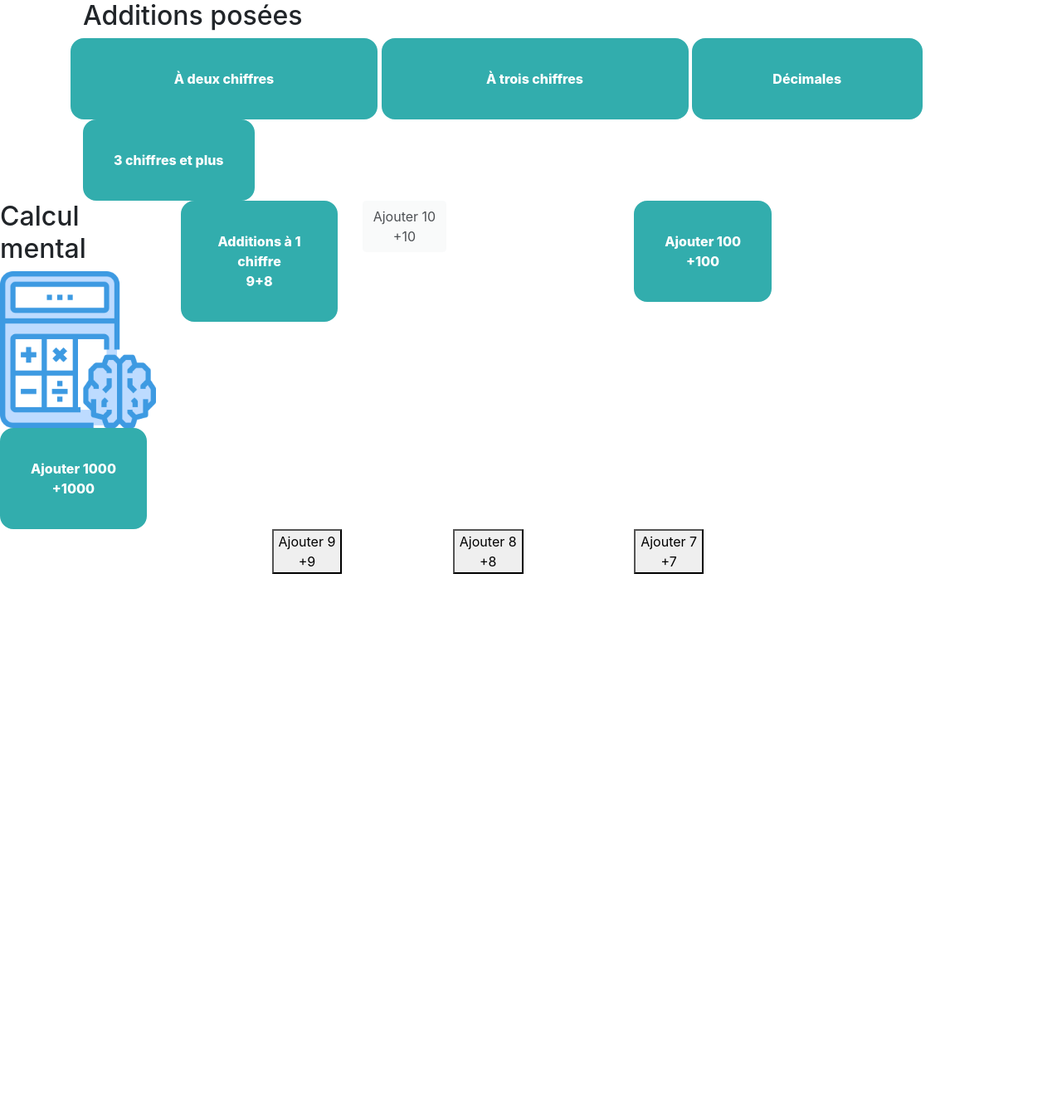
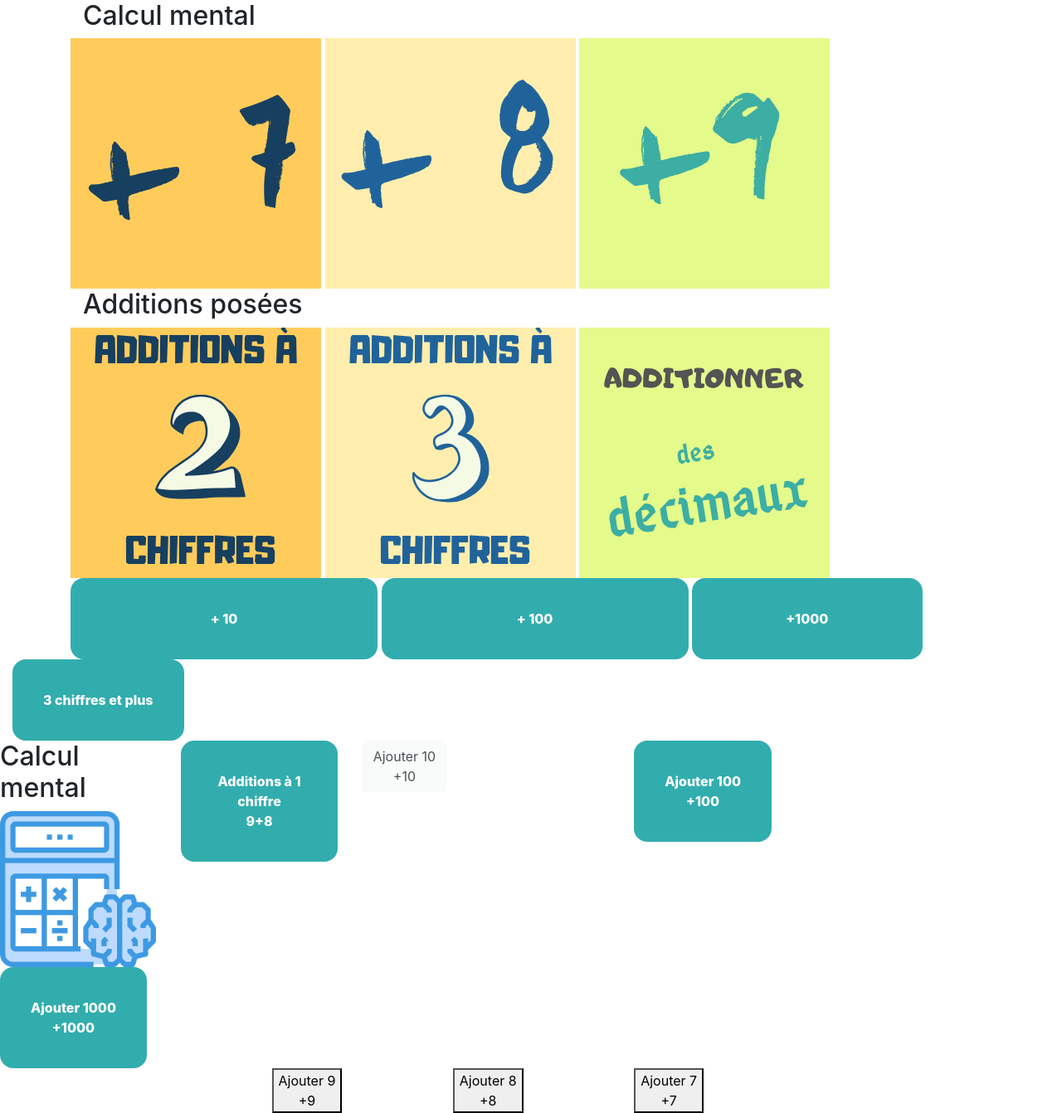
Before and after one commit to vcoquinot/jerevise, a PHP site: page /jerevise/addition.php in a window 1280 px wide. Shown: the part 56-1398 px from the top of the page at 83% size. Before the commit the page ends 748 px from the top, so only its background shows below. Run offline with PHP 8.4, Linux system fonts and the light colour scheme.

Commit message:
layout adds with img

```diff
--- a/addition.php
+++ b/addition.php
@@ -31,16 +31,38 @@
          <div class="container">
           <div class="row">
             <div class="col-lg-6 col-md-3 col-6">
+              <h2 class="col-lg-12">Calcul mental</h2>
+            </div>
+          </div>
+          <div class="row">
+            <div class="col-lg-12">
+              <a href="addition_sept.php"><img src=assets/img/add7.png alt="add7"></img></a>
+              <a href="addition_huit.php"><img src=assets/img/add8.png alt="add8"></img></a>
+            <a href="addition_neuf.php"><img src=assets/img/add9.png alt="add9"></img></a>
+            </div>
+          </div>
+
+          <div class="row">
+            <div class="col-lg-6 col-md-3 col-6">
               <h2 class="col-lg-12">Additions posées</h2>
             </div>
           </div>
           <div class="row">
             <div class="col-lg-12">
-              <a href="addition_posee_deux_chiffres.php"><button class="addition  col-lg-4">À deux chiffres</button></a>
-              <a href="addition_posee_trois_chiffres.php"><button class="addition col-lg-4">À trois chiffres</button></a>
-              <a href="addition_decimales.php"><button class="addition col-lg-3">Décimales</button></a>
+              <a href="addition_posee_deux_chiffres.php"><img src=assets/img/add2figures.png alt="add2"></img></a>
+              <a href="addition_posee_trois_chiffres.php"><img src=assets/img/add3figures.png alt="add2"></img></a>
+              <a href="addition_decimales.php"><img src=assets/img/add_decimals.png alt="add decimals"></img></a>
             </div>
           </div>
+          <div class="row">
+            <div class="col-lg-12">
+              <a href="addition_dix.php"><button class="addition  col-lg-4">+ 10</button></a>
+              <a href="addition_cent.php"><button class="addition col-lg-4">+ 100</button></a>
+            <a href="addition_mille.php"><button class="addition col-lg-3">+1000</button></a>
+            </div>
+          </div>
+
+         </div>
 
 
 
```
Also changed, not shown: assets/img/add2figures.png (added), assets/img/add3figures.png (added), assets/img/add7.png (added), assets/img/add8.png (added), assets/img/add9.png (added), assets/img/add_decimals.png (added).
